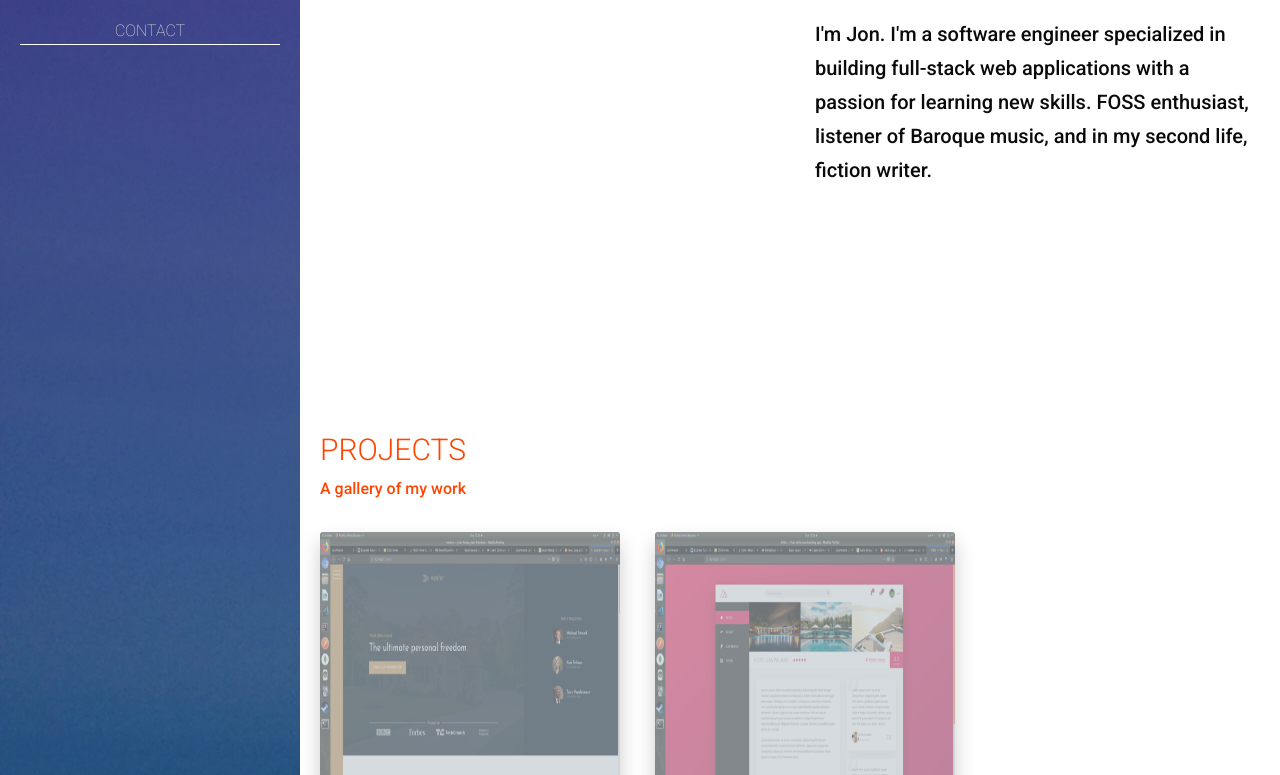
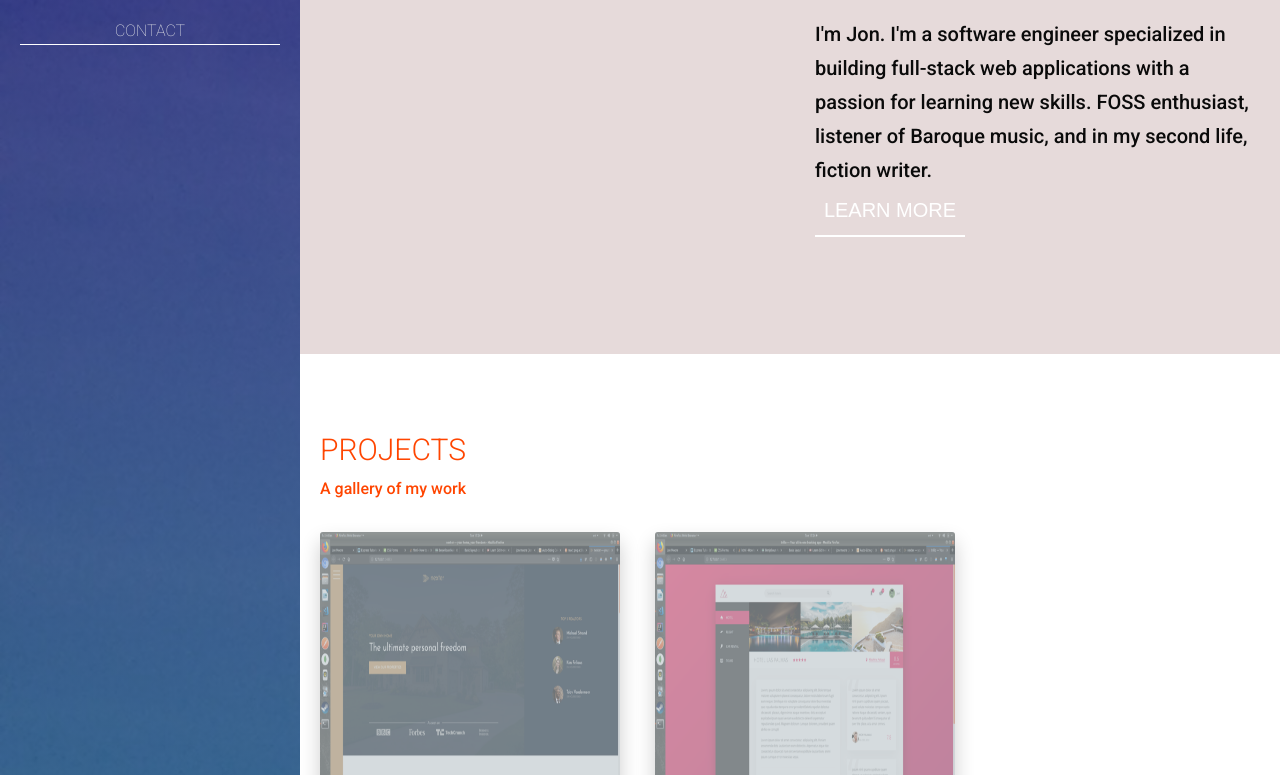
Before and after one commit to JonathonMoore1/Web_Portfolio, a website: page index.html in a window 1280 px wide. Shown: the part 446-1221 px from the top of the page. Drawn offline with Linux system fonts and the light colour scheme.

Commit message:
new background color

```diff
--- a/sass/_base.scss
+++ b/sass/_base.scss
@@ -27,6 +27,7 @@ body {
 }
 
 .container {
+    background-color: $color-background;
     grid-column: 2 / -1;
     display: grid;
     grid-template-rows: 100vh repeat(5, min-content);
--- a/sass/_home.scss
+++ b/sass/_home.scss
@@ -12,6 +12,7 @@
     rgba(rgb(28, 0, 128), .65)
 
   ), url(../img/IMG_2324.jpg);
+  background-size: cover;
 
   // grid-row: 1 / -1;
   grid-column: 1 / 2;
--- a/sass/_variables.scss
+++ b/sass/_variables.scss
@@ -25,3 +25,5 @@ $color-winter-light: #E4E7E8;
 $color-white: #FFFFFF;
 
 $color-black: #0a0a0a;
+
+$color-background: #e6dada;
```
Also changed, not shown: css/style.css.
